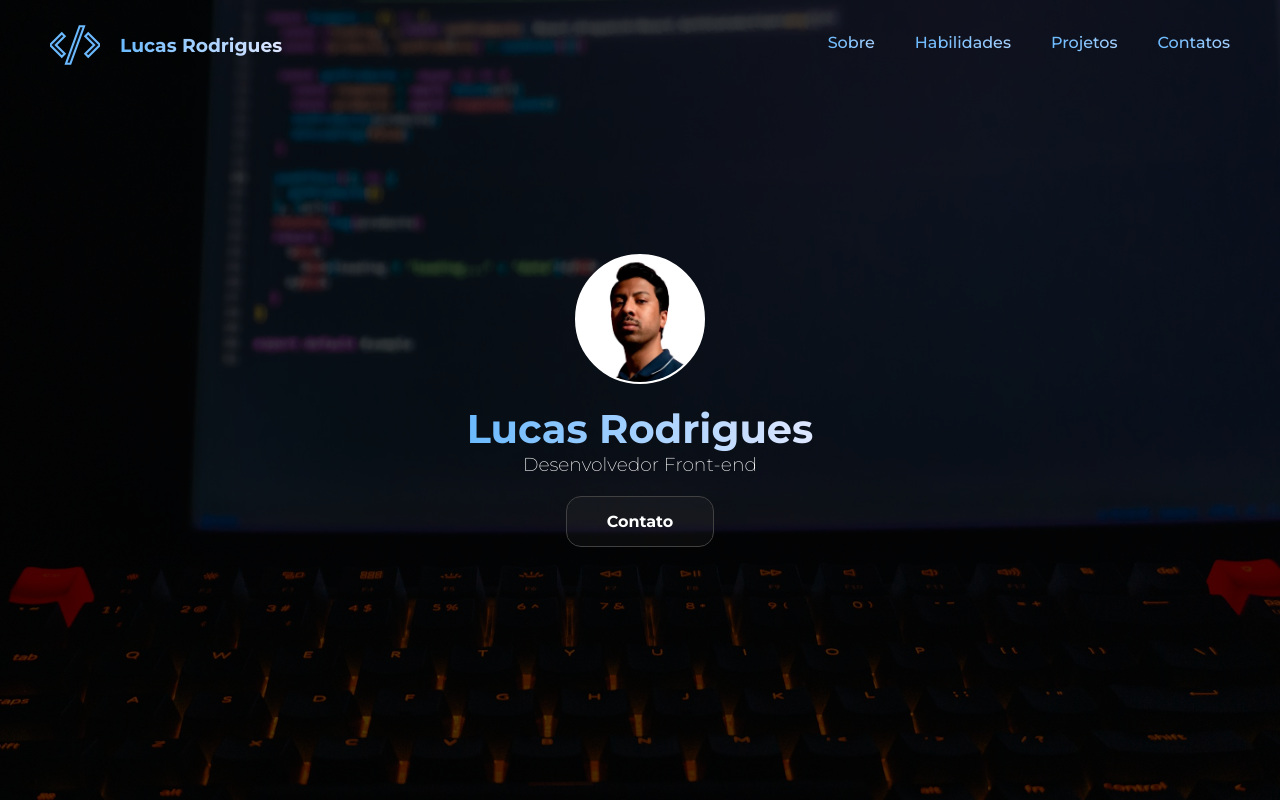
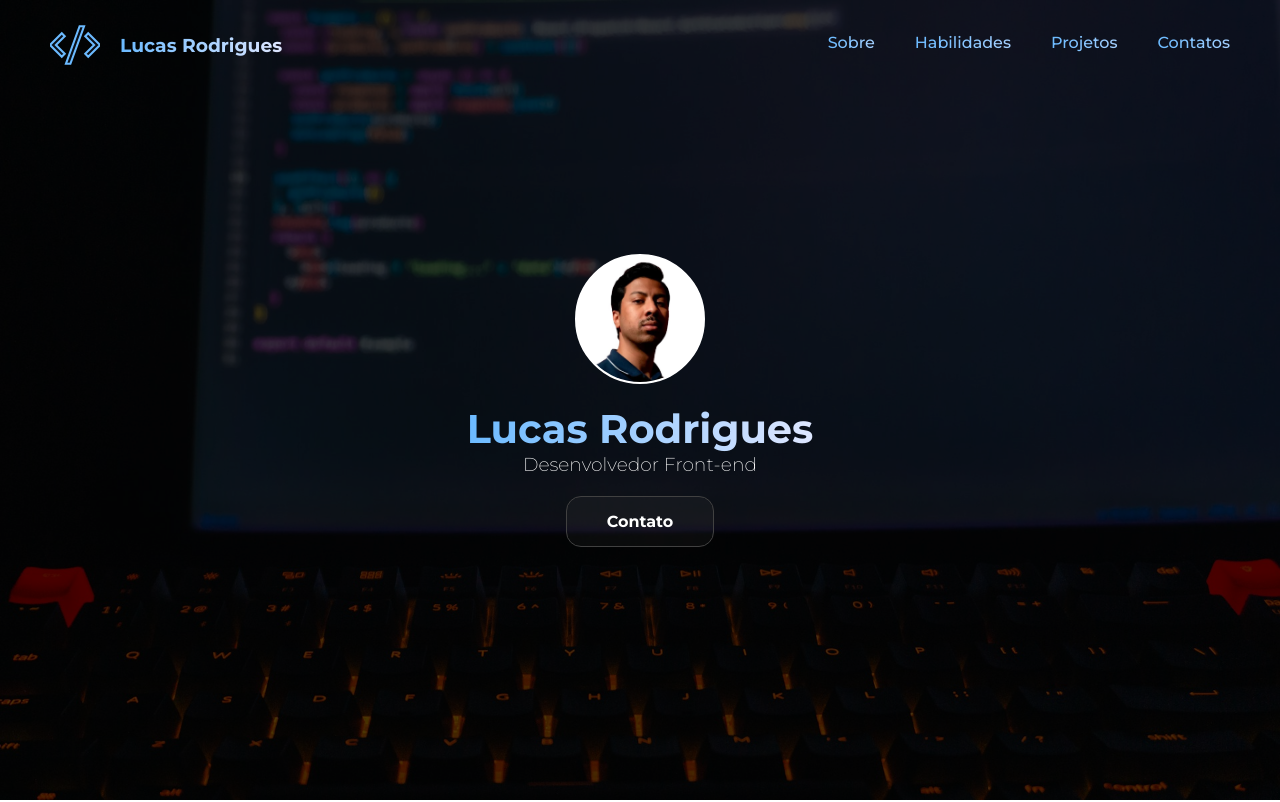
Before and after one commit to lucasmrdeveloper/lucasrodrigues, a React (Vite) app: page / in a window 1280 px wide. Shown: the top 802 px of the page. Built offline with nearby package versions, Linux system fonts and the light colour scheme.

Commit message:
Style: Remove código css

```diff
--- a/src/styles/layout/home.css
+++ b/src/styles/layout/home.css
@@ -22,13 +22,6 @@
 }
 
 .home-box {
-/*     display: flex;
-    flex-direction: column;
-    gap: 20px;
-    height: 100%;
-    align-items: center;
-    justify-content: space-between; */
-
     height: 100%;
     align-items: center;
     display: flex;
@@ -56,7 +49,6 @@
     margin-bottom: 20px;
     object-fit: contain;
     width: 130px;
-    transform: scaleX(-1);
 }
 
 .home-texto {
```
